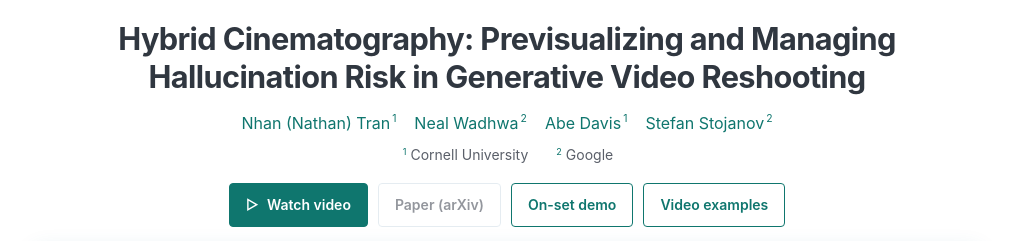
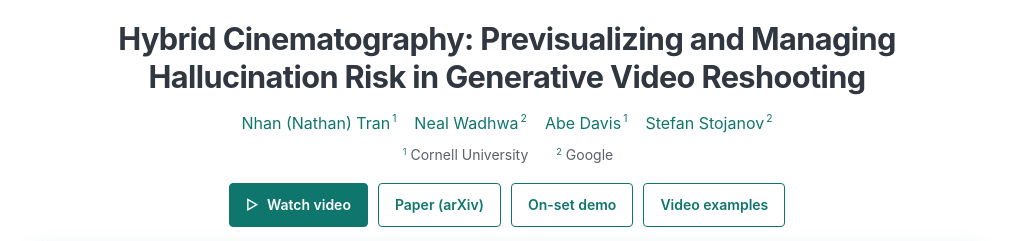
Before and after one commit to hybridcinematography/hybridcinematography.github.io, a plain HTML site: page index.html in a window 1280 px wide. Shown: the top 241 px of the page, without its empty margins (133-1146 px from the left). Drawn offline with Linux system fonts and the light colour scheme; grey boxes are pictures that could not be loaded.

Commit message:
Link Paper resource to the arXiv preprint

```diff
--- a/index.html
+++ b/index.html
@@ -13,7 +13,7 @@
   <h1>Hybrid Cinematography: Previsualizing and Managing Hallucination Risk in Generative Video Reshooting</h1>
   <p class="authors"><span><a href="https://trannhan.com">Nhan (Nathan) Tran</a><sup>1</sup></span><span><a href="https://nealwadhwa.com/">Neal Wadhwa</a><sup>2</sup></span><span><a href="https://www.cs.cornell.edu/abe/group/members">Abe Davis</a><sup>1</sup></span><span><a href="https://sstojanov.github.io/">Stefan Stojanov</a><sup>2</sup></span></p>
   <p class="affiliations"><span><sup>1</sup> Cornell University</span><span><sup>2</sup> Google</span></p>
-  <nav class="resource-links" aria-label="Project resources"><a class="resource primary" href="#video"><span aria-hidden="true">▷</span> Watch video</a><button class="resource" type="button" disabled title="arXiv link coming soon">Paper (arXiv)</button><a class="resource" href="#drone-demo">On-set demo</a><a class="resource" href="#video-examples">Video examples</a></nav>
+  <nav class="resource-links" aria-label="Project resources"><a class="resource primary" href="#video"><span aria-hidden="true">▷</span> Watch video</a><a class="resource" href="https://arxiv.org/abs/2610.12455">Paper (arXiv)</a><a class="resource" href="#drone-demo">On-set demo</a><a class="resource" href="#video-examples">Video examples</a></nav>
 </header>
 <section class="project-video" id="video" aria-label="Project video">
   <div class="video-frame"><iframe src="https://www.youtube-nocookie.com/embed/Y9uDFzBZXWE" title="Hybrid Cinematography project video" loading="lazy" allow="accelerometer; autoplay; clipboard-write; encrypted-media; gyroscope; picture-in-picture; web-share" referrerpolicy="strict-origin-when-cross-origin" allowfullscreen></iframe></div>
```
